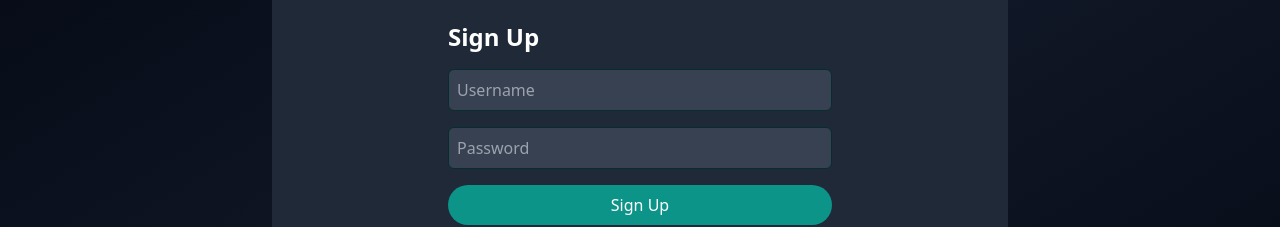
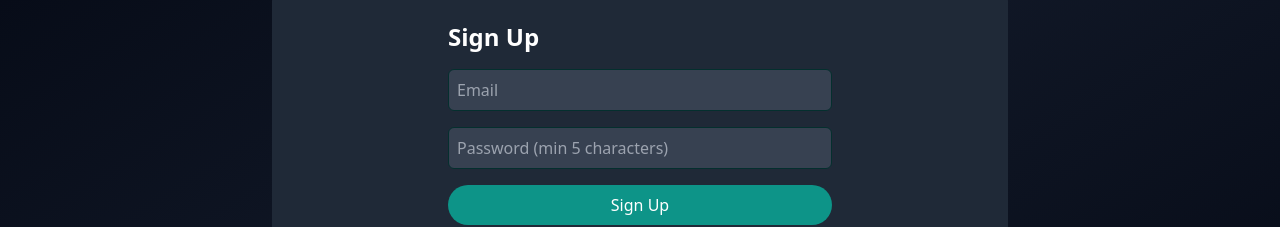
Before and after one commit to salmanmhd/TaskMate, a React (Vite) app in the folder frontend/: page /signup in a window 1280 px wide. Shown: the part 231-458 px from the top of the page. Built offline with nearby package versions, Linux system fonts and the light colour scheme; no server answers.

Commit message:
feat: update signup and login schema, now email is requierd for login

```diff
--- a/frontend/src/components/Login.jsx
+++ b/frontend/src/components/Login.jsx
@@ -2,7 +2,7 @@ import { useState } from 'react';
 import { Link, useNavigate } from 'react-router-dom';
 
 export default function Login({ isDark }) {
-  const [username, setUsername] = useState('');
+  const [email, setEmail] = useState('');
   const [password, setPassword] = useState('');
   const [errorMessage, setErrorMessage] = useState('');
   const navigate = useNavigate();
@@ -10,11 +10,15 @@ export default function Login({ isDark }) {
 
   const handleLogin = async (e) => {
     e.preventDefault();
+    if (password.length < 5) {
+      setErrorMessage('Password must be at least 5 characters long.');
+      return;
+    }
     try {
       const response = await fetch(`${URL}/login`, {
         method: 'POST',
         headers: { 'Content-Type': 'application/json' },
-        body: JSON.stringify({ username, password }),
+        body: JSON.stringify({ email, password }),
       });
       const data = await response.json();
       if (response.ok) {
@@ -41,10 +45,10 @@ export default function Login({ isDark }) {
           <div className='text-red-500 text-sm mb-4'>{errorMessage}</div>
         )}
         <input
-          type='text'
-          value={username}
-          onChange={(e) => setUsername(e.target.value)}
-          placeholder='Username'
+          type='email'
+          value={email}
+          onChange={(e) => setEmail(e.target.value)}
+          placeholder='Email'
           className={`w-full p-2 border border-teal-950 rounded-md ${inputClass}`}
           required
         />
@@ -52,7 +56,7 @@ export default function Login({ isDark }) {
           type='password'
           value={password}
           onChange={(e) => setPassword(e.target.value)}
-          placeholder='Password'
+          placeholder='Password (min 5 characters)'
           className={`w-full mb-4 p-2 border border-teal-950 rounded-md ${inputClass}`}
           required
         />
--- a/frontend/src/components/Signup.jsx
+++ b/frontend/src/components/Signup.jsx
@@ -3,28 +3,33 @@ import { Link, useNavigate } from 'react-router-dom';
 import Modal from './Modal';
 
 export default function Signup({ isDark }) {
-  const [username, setUsername] = useState('');
+  const [email, setEmail] = useState('');
   const [password, setPassword] = useState('');
+  const [errorMessage, setErrorMessage] = useState('');
   const [showModal, setShowModal] = useState(false);
   const navigate = useNavigate();
   const URL = import.meta.env.VITE_SERVER_URL;
 
   const handleSignup = async (e) => {
     e.preventDefault();
+    if (password.length < 5) {
+      setErrorMessage('Password must be at least 5 characters long.');
+      return;
+    }
     try {
       const response = await fetch(`${URL}/signup`, {
         method: 'POST',
         headers: { 'Content-Type': 'application/json' },
-        body: JSON.stringify({ username, password }),
+        body: JSON.stringify({ email, password }),
       });
       const data = await response.json();
       if (response.ok) {
         setShowModal(true);
       } else {
-        console.error(data.message);
+        setErrorMessage(data.message);
       }
     } catch (error) {
-      console.error('Error signing up:', error);
+      setErrorMessage('Error signing up. Please try again later.');
     }
   };
 
@@ -37,11 +42,14 @@ export default function Signup({ isDark }) {
     <div className={`rounded-xl flex items-center justify-center ${bgClass}`}>
       <form onSubmit={handleSignup} className='w-full max-w-md p-8 space-y-4'>
         <h2 className='text-2xl font-bold'>Sign Up</h2>
+        {errorMessage && (
+          <div className='text-red-500 text-sm mb-4'>{errorMessage}</div>
+        )}
         <input
-          type='text'
-          value={username}
-          onChange={(e) => setUsername(e.target.value)}
-          placeholder='Username'
+          type='email'
+          value={email}
+          onChange={(e) => setEmail(e.target.value)}
+          placeholder='Email'
           className={`w-full p-2 border rounded-md border-teal-950 ${inputClass}`}
           required
         />
@@ -49,13 +57,13 @@ export default function Signup({ isDark }) {
           type='password'
           value={password}
           onChange={(e) => setPassword(e.target.value)}
-          placeholder='Password'
+          placeholder='Password (min 5 characters)'
           className={`w-full mb-4 p-2 border rounded-md border-teal-950 ${inputClass}`}
           required
         />
         <button
           type='submit'
-          className='w-full bg-teal-600  text-white py-2 rounded-full hover:bg-teal-600 transition-colors'
+          className='w-full bg-teal-600 text-white py-2 rounded-full hover:bg-teal-600 transition-colors'
         >
           Sign Up
         </button>
```
Also changed, not shown: 2 other files (tests, documents, lock files or other folders).
